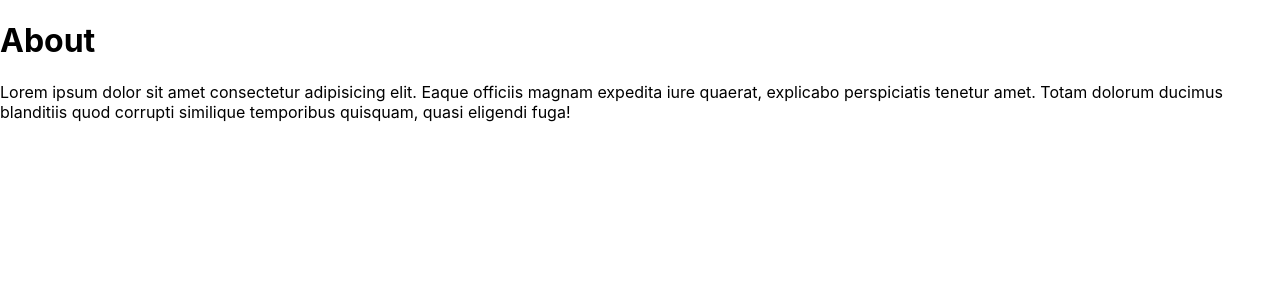
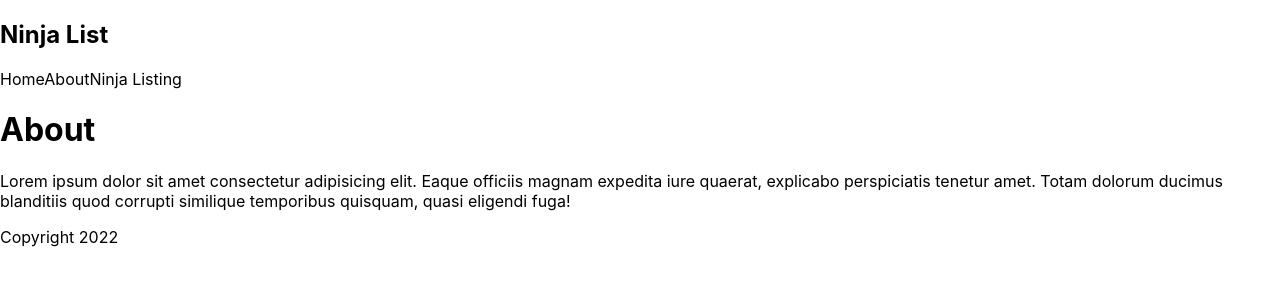
Before and after one commit to JunLargo/Ninjalist, a Next.js app: page /about in a window 1280 px wide. Shown: the top 300 px of the page. Built offline with nearby package versions, Linux system fonts and the light colour scheme.

Commit message:
creating layout component for header and footer for all pages

```diff
--- /dev/null
+++ b/comps/Layout.js
@@ -0,0 +1,14 @@
+import Footer from "./Footer";
+import Navbar from "./Navbar";
+
+const Layout = ({children}) => {
+    return (
+        <div className="content">
+            <Navbar />
+            {children}
+            <Footer />
+        </div>
+    );
+}
+
+export default Layout;
--- a/pages/_app.js
+++ b/pages/_app.js
@@ -1,7 +1,12 @@
+import Layout from "../comps/Layout"
 import '../styles/globals.css'
 
 function MyApp({ Component, pageProps }) {
-  return <Component {...pageProps} />
+  return (
+    <Layout>
+      <Component {...pageProps} />
+    </Layout>
+  )
 }
 
 export default MyApp
--- a/pages/index.js
+++ b/pages/index.js
@@ -8,12 +8,10 @@
 export default function Home() {
   return (
     <div>
-      <Navbar />
       <h1>Homepage</h1>
       <p>Lorem ipsum dolor sit amet consectetur adipisicing elit. Beatae earum, minus rerum sunt soluta iusto asperiores illum aliquam quos, assumenda at, quae repellat modi molestiae in odit porro illo reprehenderit.</p>
       <p>Lorem ipsum dolor sit amet consectetur adipisicing elit. Dolore eum maiores molestiae, assumenda omnis quidem, distinctio dolores repellat ipsam at quam necessitatibus optio veniam eveniet sequi incidunt ea quo. Tempora.</p>
       <Link href="/ninjas"><a>See Ninja Listing</a></Link>
-      <Footer />
     </div>
   )
 }
```
